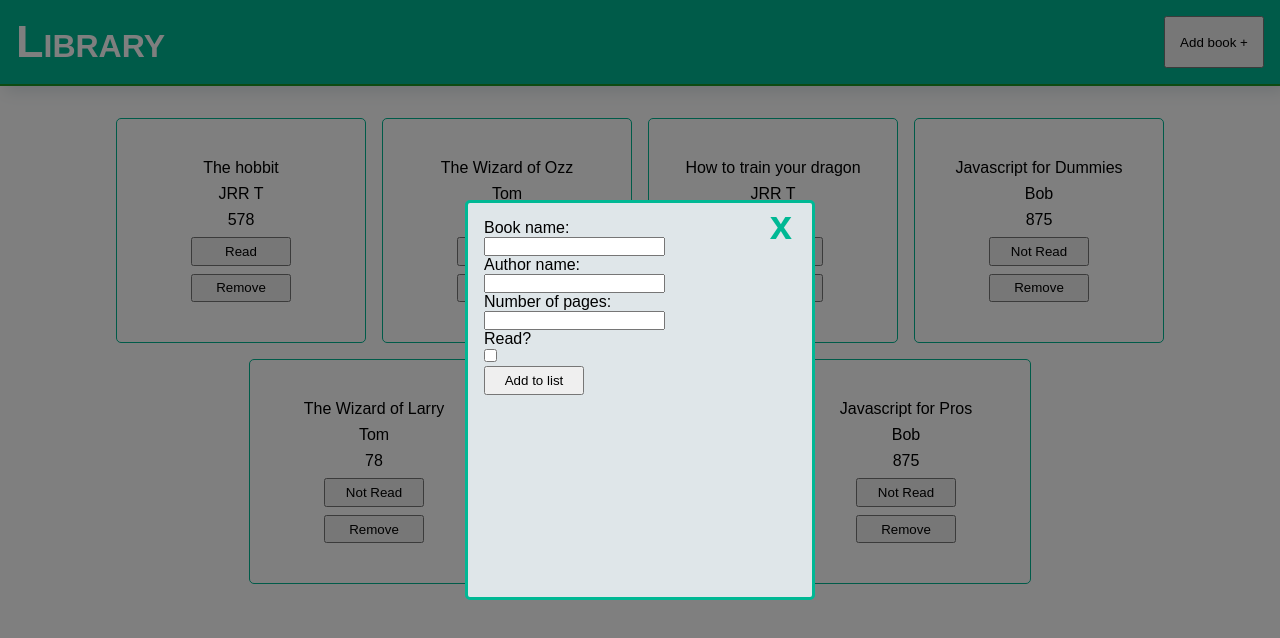
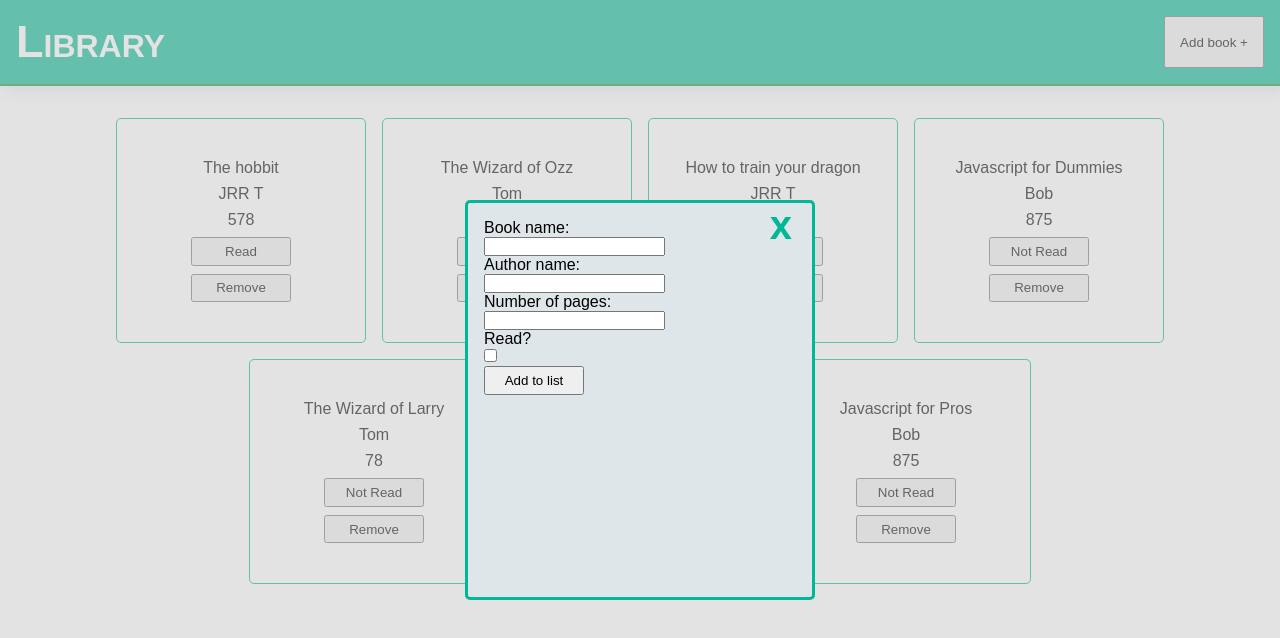
Before and after one commit to MC-GH/Library, a plain HTML site: page html/index.html in a window 1280 px wide. Both pictures are taken after a click on the button "Add book +". Drawn offline with Linux system fonts and the light colour scheme; a web font is replaced by a local one.

Commit message:
fix modal

```diff
--- a/css/styles.css
+++ b/css/styles.css
@@ -38,10 +38,19 @@ header {
     justify-content: space-between;
 }
 
+#modalBackground {
+    width: 100%;
+    /* height: 100%; */
+    background-color: rgba(200,200,200,0.5);
+    z-index: 2;
+    position: fixed;
+    top: 0;
+    bottom: 0;
+}
+
 #modal {
-    /* display: none; */
     position: absolute;
-    /* z-index: 1; */
+    z-index: 3;
     top: calc(50% - 200px);
     left: calc(50% - 175px);
     min-height: 400px;
@@ -50,7 +59,6 @@ header {
     border-radius: 5px;
     padding: 1rem;
     background-color: var(--light-grey);
-    box-shadow: 0 0 0 50vmax rgba(0,0,0,.5);
 }
 
 #closeButton {
--- a/js/script.js
+++ b/js/script.js
@@ -12,7 +12,6 @@ addBookToLibrary(new Book("Javascript for Dummies", "Bob", 875, false));
 addBookToLibrary(new Book("The Wizard of Larry", "Tom", 78, false));
 addBookToLibrary(new Book("How to train your dog", "JRR T", 99, true));
 addBookToLibrary(new Book("Javascript for Pros", "Bob", 875, false));
-generateCards();
 
 //Book object constructor
 function Book(title, author, pages, read) {
@@ -38,6 +37,11 @@ function Book(title, author, pages, read) {
 
 function createModal() {
     const HTMLBODY = document.querySelector('body');
+
+    const MODALBACKGROUND = document.createElement('div');
+    MODALBACKGROUND.setAttribute('id', "modalBackground");
+    HTMLBODY.appendChild(MODALBACKGROUND);
+
     const MODALDIV = document.createElement('div');
     MODALDIV.setAttribute('id',"modal");
     HTMLBODY.appendChild(MODALDIV);
@@ -105,18 +109,14 @@ function createModal() {
     ERRORMESSAGE.setAttribute('id', "error");
     ERRORMESSAGE.textContent = "Please fill in all fields before submitting a book.";
     FORM.appendChild(ERRORMESSAGE);
-
 }
-
 
 function openModal() {
     createModal();
     setUpEventHandlers();
-
 }
 
 function setUpEventHandlers() {
-    console.log("SetUpEventHandler function triggered")
     const BOOKNAME = document.querySelector('#bookName');
     const AUTHORNAME = document.querySelector('#authorName');
     const PAGES = document.querySelector('#nrPages');
@@ -140,7 +140,6 @@ function setUpEventHandlers() {
 
         function addButtonEventHandler() {
             createNewBook(BOOKMODAL, BOOKNAME, AUTHORNAME, PAGES, READCHECKBOX, ERRORMESSAGE);
-            generateCards();
         }
 
         function closeButtonEventHandler() {
@@ -158,10 +157,10 @@ function setUpEventHandlers() {
         }
 }
 
-//Create a function to remove the cards (before regenerating)
-
 function closeModal(BOOKMODAL) {
     BOOKMODAL.remove();
+    const MODALBG = document.querySelector('#modalBackground');
+    MODALBG.remove();
 }
 
 //Create Book object based on userinput
@@ -197,11 +196,10 @@ function addBookToLibrary(newBook) {
         console.log("Book already in collection.");
     } else {
         myLibrary.push(newBook);
-        // createCard(newBook);
+        createCard(newBook);
         console.log("Book added to array");
     }
 }
-
 
 //Only to be called when altering the indexes: i.e. removing a book
 function generateCards() {
@@ -215,6 +213,7 @@ function generateCards() {
 //-instead of hard-coding the modal in the HTML, have it injected via javascript
 
 function createCard(book) {
+
     const CARD = document.createElement('div');
     CARD.classList.add('card');
 
```
